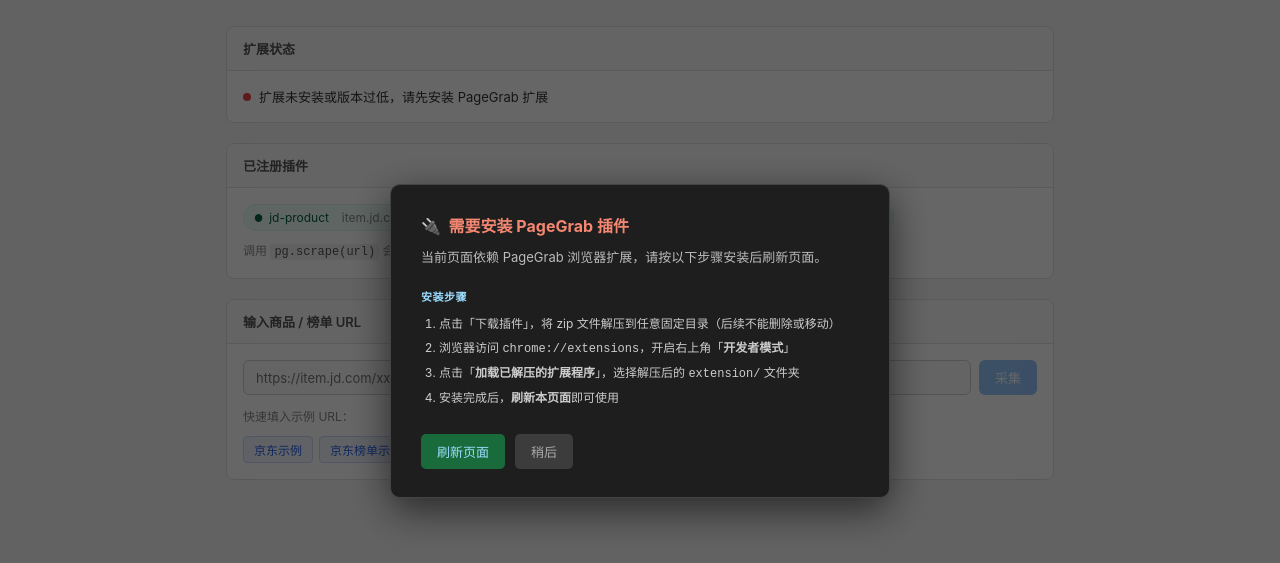
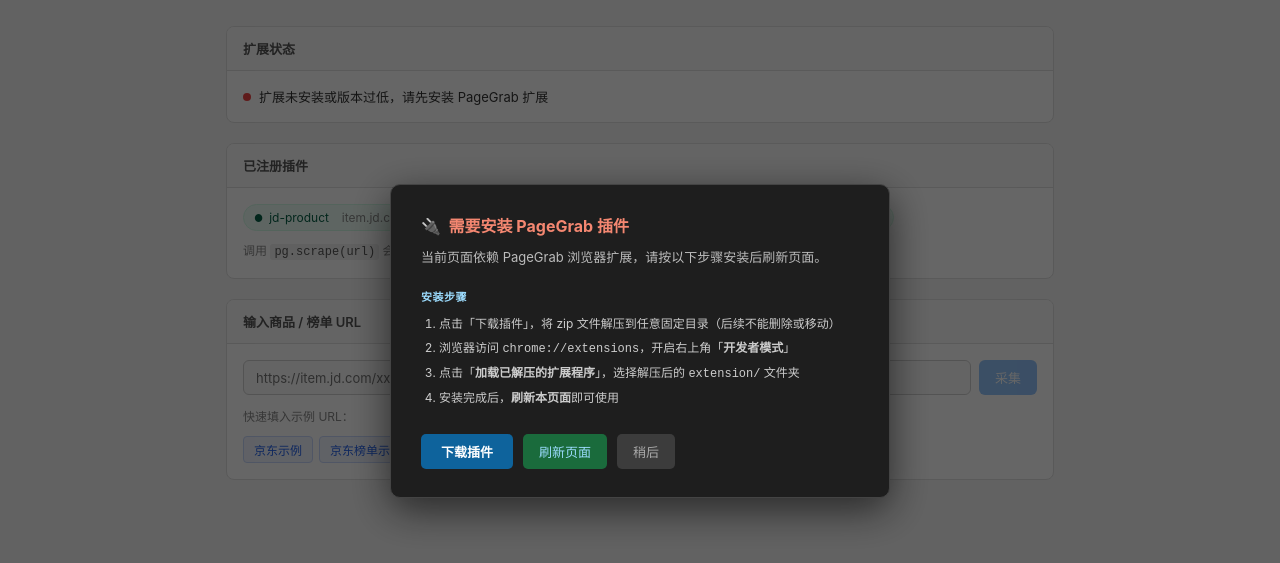
Before and after one commit to goodyorkye/page-grab, a browser extension: page demo/demo-plugin.html in a window 1280 px wide. Shown: the part 59-622 px from the top of the page. Drawn offline with Linux system fonts and the light colour scheme.

Commit message:
Add extension download link to demo

```diff
--- a/demo/demo-plugin.html
+++ b/demo/demo-plugin.html
@@ -471,7 +471,8 @@
 
                 pg = await PageGrab.init({
                     minVersion: '1.0.0',
-                    downloadUrl: '',
+                    downloadUrl:
+                        'https://github.com/goodyorkye/page-grab/raw/refs/heads/main/dist/pagegrab-extension-v1.0.0.zip',
                 });
 
                 if (!pg) {
```
